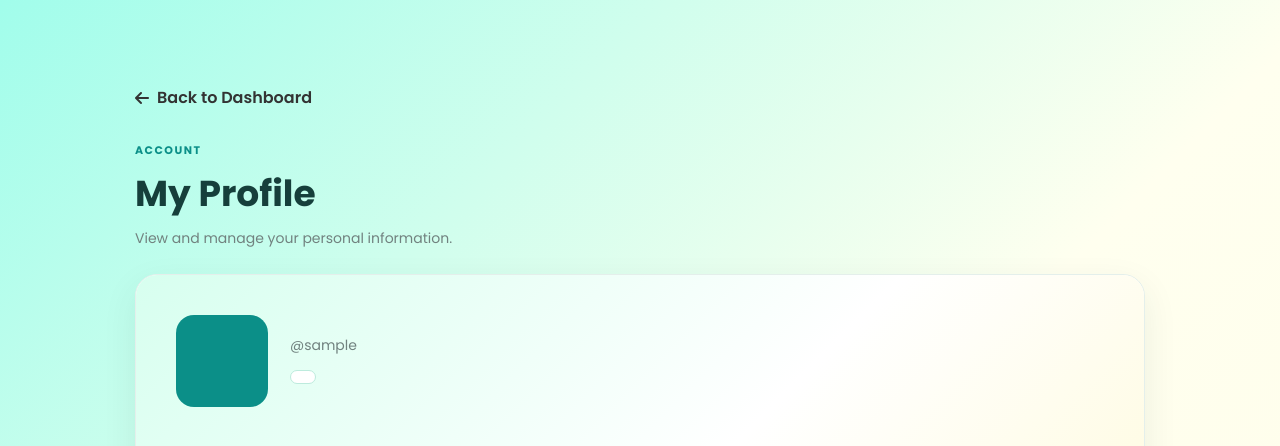
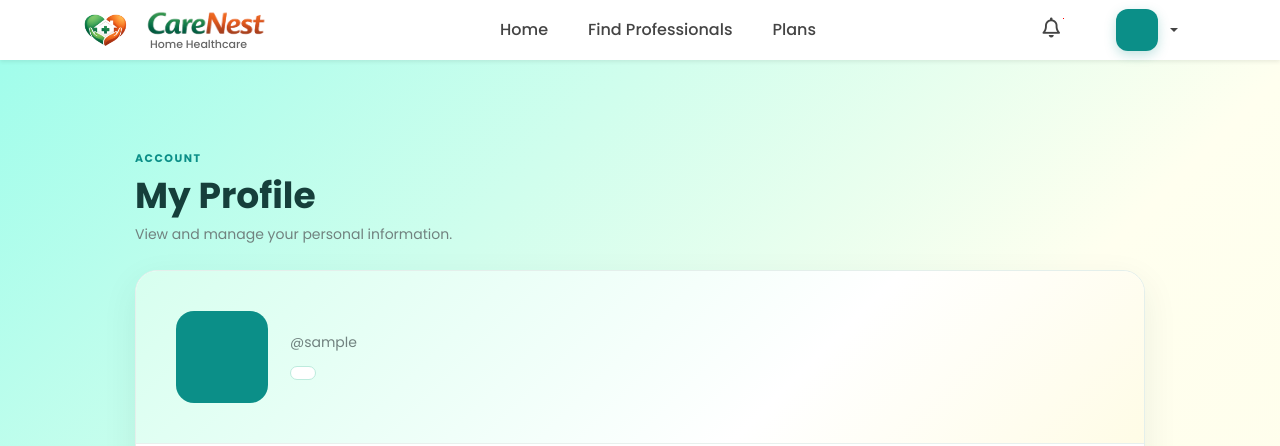
Before and after one commit to AMNA-RISHVI/CareNest_Home-Healthcare-Platform, a Django app: template authentication/templates/authentication/profile.html in a window 1280 px wide. Shown: the top 446 px of the page. Run offline with Django 5.2, Linux system fonts and the light colour scheme; the template is opened without the code that fills it, so the values that code supplies are empty; the visitor is signed in with stand-in values (Sample User, id 1); some libraries are stand-ins or nearby versions.

Commit message:
add navbar to profile view page and deleted demo patient dashboard

```diff
--- a/authentication/static/authentication/css/auth.css
+++ b/authentication/static/authentication/css/auth.css
@@ -1021,19 +1021,6 @@ input[type=file]{
     font-size: 14px;
 }
 
-.profile-back-header {
-    margin-bottom: 25px;
-}
-
-.back-button {
-    display: inline-flex;
-    align-items: center;
-    gap: 8px;
-    text-decoration: none;
-    font-weight: 600;
-    color: #333;
-}
-
 
 /* =========================================================
    MAIN PROFILE CARD
--- a/authentication/templates/authentication/base_auth.html
+++ b/authentication/templates/authentication/base_auth.html
@@ -33,10 +33,18 @@
     <link rel="stylesheet"
           href="https://cdnjs.cloudflare.com/ajax/libs/font-awesome/6.7.2/css/all.min.css">
 
+    <!-- Bootstrap CSS -->
+    <link
+        href="https://cdn.jsdelivr.net/npm/bootstrap@5.3.3/dist/css/bootstrap.min.css"
+        rel="stylesheet"
+    >
+
     <!-- Authentication CSS -->
 
     <link rel="stylesheet"
           href="{% static 'authentication/css/auth.css' %}">
+
+
 
     {% block extra_css %}
     {% endblock %}
@@ -44,6 +52,9 @@
 </head>
 
 <body>
+
+{% block navbar %}
+{% endblock %}
 
 
 {% if messages %}
@@ -119,6 +130,11 @@ function closeNotification(button) {
 </script>
 
 
+<script
+    src="https://cdn.jsdelivr.net/npm/bootstrap@5.3.3/dist/js/bootstrap.bundle.min.js">
+</script>
+
+
 <script src="{% static 'authentication/js/auth.js' %}"></script>
 
 {% block extra_js %}
--- a/authentication/templates/authentication/profile.html
+++ b/authentication/templates/authentication/profile.html
@@ -1,5 +1,17 @@
 {% extends "authentication/base_auth.html" %}
 {% load static %}
+
+{% block navbar %}
+    {% include "landing/partials/navbar.html" %}
+{% endblock %}
+
+{% block extra_css %}
+    <!-- Landing / Navbar CSS -->
+    <link
+        rel="stylesheet"
+        href="{% static 'landing/css/style.css' %}"
+    >
+{% endblock %}
 
 {% block title %}
 My Profile
@@ -8,16 +20,6 @@ My Profile
 {% block content %}
 
 <div class="profile-page">
-
-    <div class="profile-back-header">
-        <a
-            href="{% url 'patient_dashboard:dashboard' %}"
-            class="back-button">
-
-            <i class="fa-solid fa-arrow-left"></i>
-            Back to Dashboard
-        </a>
-    </div>
 
     <!-- PAGE HEADER -->
     <div class="profile-page-header">
```
Also changed, not shown: authentication/templates/patient_dashboard.html (deleted, +0 -47 lines), authentication/templates/professional_dashboard.html (+8 -0 lines).
